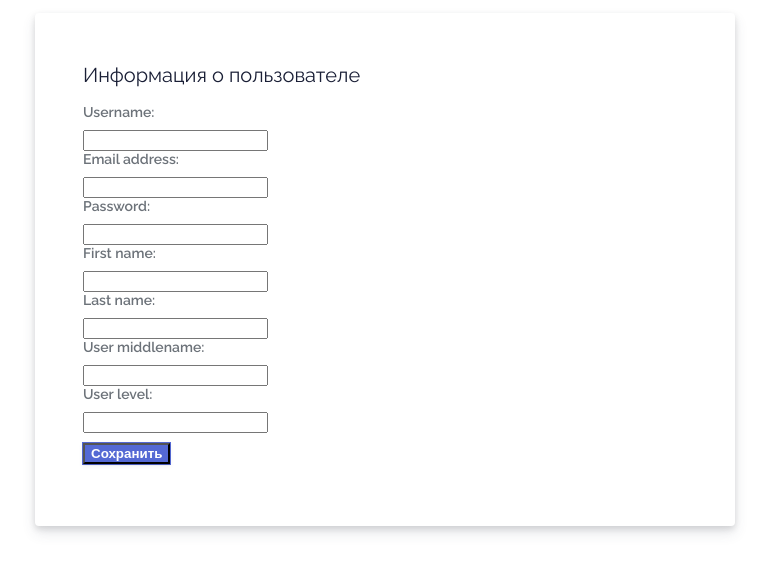
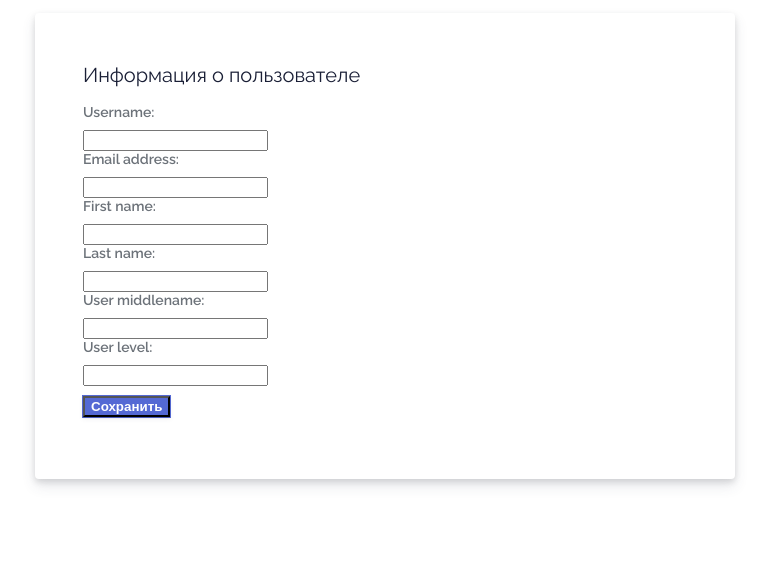
Before and after one commit to yberikov/FocusSchool, a Django app: page /focus/userinfo/ in a window 1280 px wide. Shown: the part 216-782 px from the top of the page, without its empty margins (255-1024 px from the left). Run offline with Django 3.2, Linux system fonts and the light colour scheme.

Commit message:
remove password field from userinfo.html

```diff
--- a/focus/templates/focus/userinfo.html
+++ b/focus/templates/focus/userinfo.html
@@ -27,8 +27,7 @@
                 <label for="id_email">Email address:</label>
                 <input type="email" name="email" maxlength="254" id="id_email" value='{{ user_info.email}}'>
 
-                <label for="id_password">Password:</label>
-                <input type="password" name="password"  id="id_password">
+
 
                 <label for="id_first_name">First name:</label>
                 <input type="text" name="first_name" maxlength="30" id="id_first_name" value='{{ user_info.first_name}}'>
```
